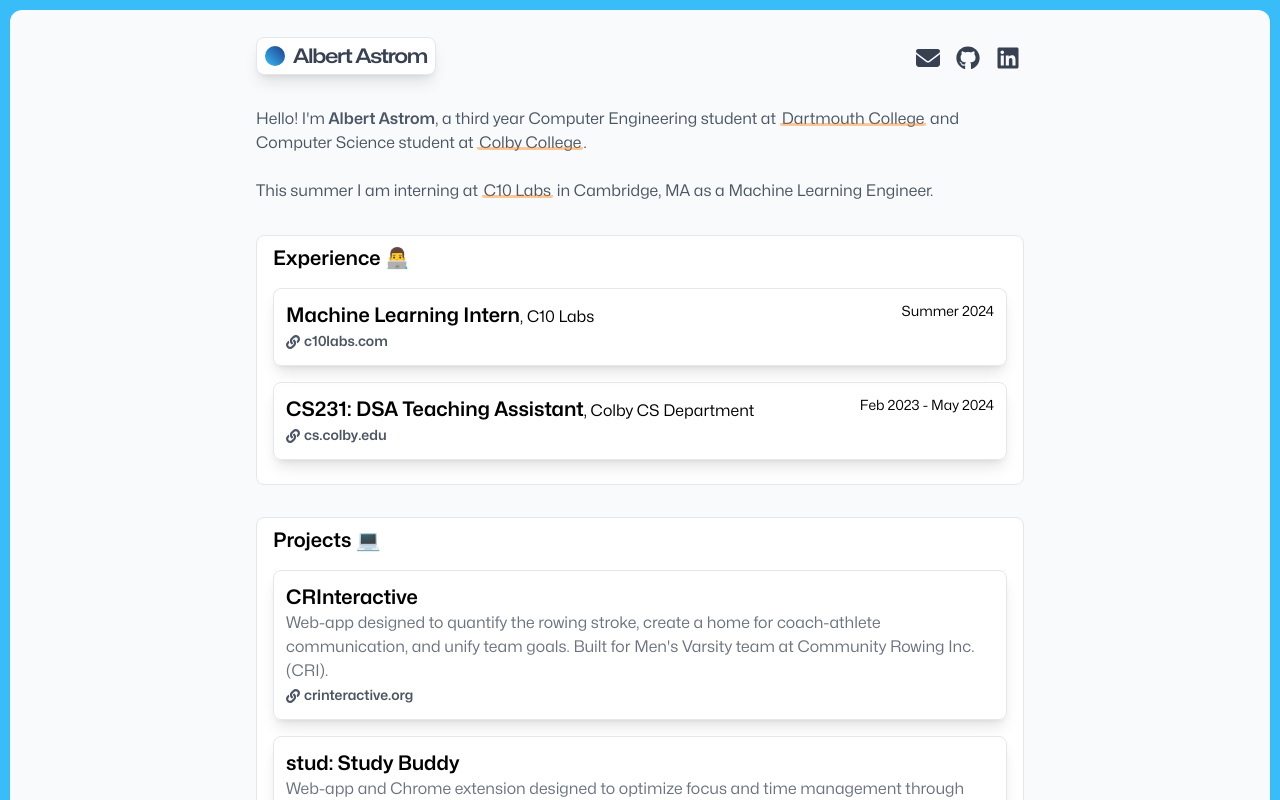
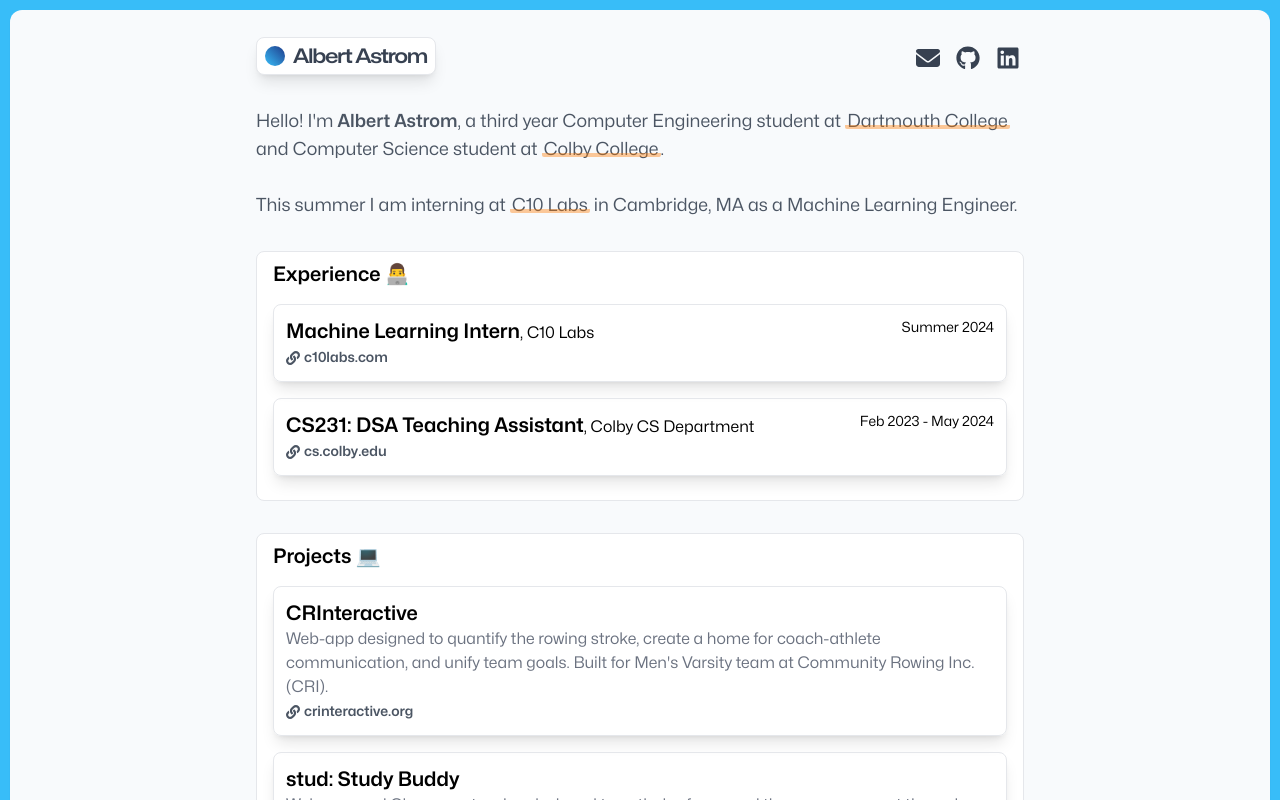
Before and after one commit to albertastrom/albertastrom.com, a Next.js app: page / in a window 1280 px wide. Shown: the top 800 px of the page. Built offline with nearby package versions, Linux system fonts and the light colour scheme.

Commit message:
made about me font size large

```diff
--- a/components/content/aboutme.tsx
+++ b/components/content/aboutme.tsx
@@ -2,7 +2,7 @@
 
 const AboutMe = () => {
   return (
-    <div className="mt-8">
+    <div className="mt-8 text-lg">
 
       <p className="text-gray-600">Hello! I&apos;m <span className='font-semibold'>Albert Astrom</span>, a third year Computer Engineering student at <a href="https://www.dartmouth.edu" target="_blank" rel="noopener noreferrer" className="custom-link c10">Dartmouth College</a> and Computer Science student at <a href="https://www.colby.edu" target="_blank" rel="noopener noreferrer" className="custom-link c10">Colby College</a>.</p>
 
```
